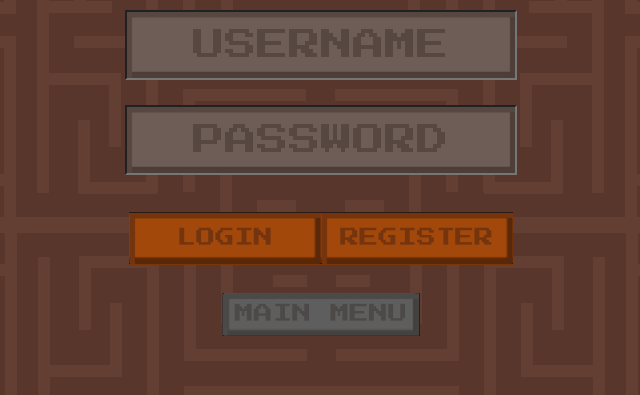
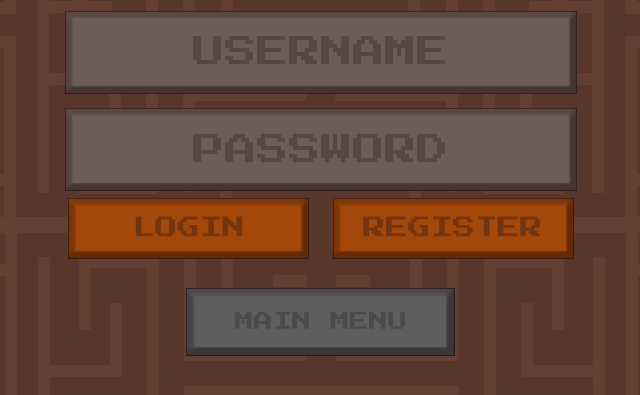
Before and after one commit to mana998/Final-Game-Project, a website: page index.html in a window 1280 px wide. Both pictures are taken after a click on the button "SIGN IN/UP". Shown: the part 177-572 px from the top of the page, without its empty margins (319-959 px from the left). Drawn offline with nearby package versions, Linux system fonts and the light colour scheme; no server answers.

Commit message:
Fixed login page button style

```diff
--- a/index.html
+++ b/index.html
@@ -68,7 +68,7 @@
                     </div>
                 </div>
                 <div id="roomCodeScreen"></div>
-                <button type="button" class="btn" id="returnToMainMenuButton" onClick = "showMainMenu()">MAIN MENU</button>
+                <button type="button" class="backgroundPicture smallButton" id="returnToMainMenuButton" onClick = "showMainMenu()"><span class="grayText buttonText">MAIN MENU</span></button>
             </div>
         </div>
     </div>
--- a/public/css/client.css
+++ b/public/css/client.css
@@ -236,21 +236,18 @@ canvas {
 }
 
 /*login register */
-#repeatPassword {
+#repeatPasswordDiv {
     display: none;
 }
 
-#username, #password, #repeatPassword, #codeInput, #usernameInput {
+.inputBigButton {
     background-image: url("../assets/images/buttons/brownButtonBig.png");
     background-position: center;
     text-align: center;
-    margin: 1%;
-    max-width: 30vw;
+    margin: 0 auto;
+    width: 40% !important;
+    margin-top: 1%;
     font-size: 2.5vw;
-    color: #574741;
-    box-shadow: 5px 5px 1px #574741 inset, -5px -5px 1px #4d3e38 inset;
-    height: 5vw;
-    background-size: cover;
 }
 
 ::placeholder {
@@ -260,32 +257,24 @@ canvas {
 #loginButton, #registerButton, #joinGameButtonAFterCodeInput, #playGameButton {
     background-image: url("../assets/images/buttons/orangeButtonSmall.png");
     background-position: center;
-    color: #73340e;
-    border-radius: 0;
-    box-shadow: 5px 5px 1px #73340e inset, -5px -5px 2px #58280a inset;
-    font-size: 1.5vw;
-    width: 45%;
-    height: 3vw;
-    background-size: cover;
+    font-size: 140%;
+    margin-top: 1%;
+    width: 41%;
+    border: none;
 }
 
 .buttonControl {
-    max-width: 30vw;
-    margin: auto;
-    text-align: center;
-    display: flex;
-    justify-content: space-between;
+    width: 45%;
+    margin: 0 auto;
 }
 
 #returnToMainMenuButton, #removePlayerAndGoToMainMenu {
     background-image: url("../assets/images/buttons/grayButtonSmall.png");
     background-position: center;
-    color: #4c4a49;
-    box-shadow: 5px 5px 1px #4c4a49 inset, -5px -5px 2px #444241 inset;
-    font-size: 1.5vw;
-    border-radius: 0;
+    font-size: 120%;
     margin-top: 1%;
-    background-size: cover;
+    width: 20.5%;
+    border: none;
 }
 
 /* code screen */
@@ -397,6 +386,13 @@ canvas {
     color: #73340e;
 }
 
+.brownText {
+    color: #574741;
+}
+
+.grayText {
+    color: #4c4a49;
+}
 
 
 #resetAll {
@@ -417,6 +413,8 @@ canvas {
 .backgroundPicture {
     width: 100%;
     background-repeat: no-repeat;
+    background-size: contain;
+    background-color: transparent;
 }
 
 .longButton {
@@ -458,7 +456,6 @@ canvas {
 
 .inputButtonText {
     text-align: left;
-    color: #574741
 }
 
 *:focus {
--- a/public/scripts/addInteractions.js
+++ b/public/scripts/addInteractions.js
@@ -33,7 +33,7 @@ async function resetInteractions(id, category) {
 
 function addInteractionField(category, interaction) {
   return `<div class="longInput longButton backgroundPicture">
-  <input type="text" class="inputButtonText input-${category}" value='${interaction}'>
+  <input type="text" class="inputButtonText brownText input-${category}" value='${interaction}'>
   </div>`;
 }
 
--- a/public/scripts/handleUser.js
+++ b/public/scripts/handleUser.js
@@ -15,13 +15,13 @@ function createLoginAndgisterScreen() {
   $("#loginAndRegister").append(`
       <h1 id="loginAndRegisterHeadder" class="gameTitle">LOGIN</h1>
       <form>
-          <input placeholder="USERNAME" type="text" id="username" name="username"><br>
-          <input placeholder="PASSWORD" type="password" id="password" name="password"><br>
-          <input placeholder="REPEAT PASSWORD" type="password" id="repeatPassword" name="repeatPassword"><br>
+          <div class="inputBigButton backgroundPicture bigButton"><input class="buttonText brownText" placeholder="USERNAME" type="text" id="username" name="username"></div>
+          <div class="inputBigButton backgroundPicture bigButton"><input class="buttonText brownText" placeholder="PASSWORD" type="password" id="password" name="password"></div>
+          <div id="repeatPasswordDiv"class="inputBigButton backgroundPicture bigButton"><input class="buttonText brownText" placeholder="REPEAT PASSWORD" type="password" id="repeatPassword" name="repeatPassword"></div>
       </form>
       <div class="buttonControl">
-          <button type="button" id="loginButton" class="btn" onClick="login()">LOGIN</button>
-          <button type="button" id="registerButton" class="btn" onClick="activateRegistartion()">REGISTER</button>
+          <button type="button" id="loginButton" class="backgroundPicture smallButton" onClick="login()"><span class="buttonText orangeText">LOGIN</span></button>
+          <button type="button" id="registerButton" class="backgroundPicture smallButton" onClick="activateRegistartion()"><span class="buttonText orangeText">REGISTER</span></button>
       </div>
       <p id="message"></p>
     `)
@@ -49,7 +49,7 @@ function showMainMenu() {
 function activateRegistartion() {
   $('#loginAndRegisterHeadder').text('REGISTER');
   $('#registerButton').attr('onclick', 'register()');
-  $('#repeatPassword').css('display', 'inline-block');
+  $('#repeatPasswordDiv').css('display', 'inline-block');
   $('#loginButton').attr('onclick', 'activateLogin()');
 }
 
@@ -65,7 +65,7 @@ function changeButtonToLogout() {
 // Dagmara
 // begin login procedure
 function changeButtonToLogin() {
-  $('#repeatPassword').css('display', 'none');
+  $('#repeatPasswordDiv').css('display', 'none');
   $('#loginAndRegisterHeadder').text('LOGIN');
   $('#loginButton').text('LOGIN');
   $('#loginButton').attr('onclick', 'login()');
```
